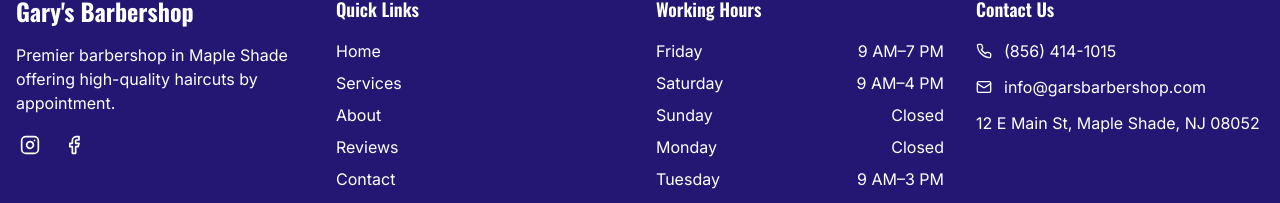
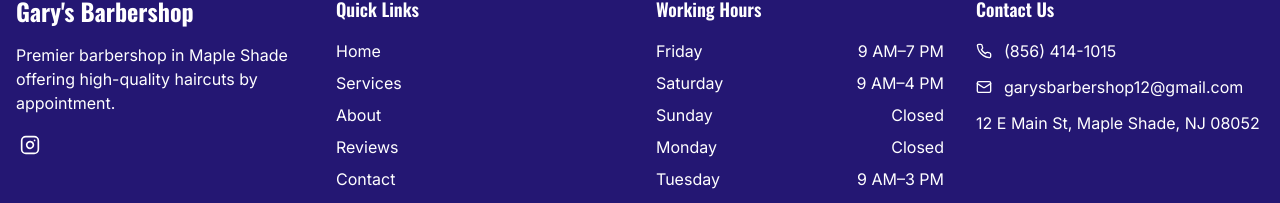
Before and after one commit to peymannaderi10/GarysBarbershopNJ.com, a React (Vite) app: page /contact in a window 1280 px wide. Shown: the part 2297-2500 px from the top of the page. Built offline with nearby package versions, Linux system fonts and the light colour scheme.

Commit message:
update animations and add instagram

```diff
--- a/src/components/ContactInfo.tsx
+++ b/src/components/ContactInfo.tsx
@@ -43,7 +43,7 @@ const ContactInfo = () => {
           </div>
           <div>
             <h4 className="font-medium text-gray-800">Email</h4>
-            <p className="text-gray-600">info@garsbarbershop.com</p>
+            <p className="text-gray-600">garysbarbershop12@gmail.com</p>
           </div>
         </div>
 
--- a/src/components/Footer.tsx
+++ b/src/components/Footer.tsx
@@ -1,5 +1,5 @@
 import { Link } from "react-router-dom";
-import { Phone, Mail, Instagram, Facebook } from "lucide-react";
+import { Phone, Mail, Instagram } from "lucide-react";
 
 const Footer = () => {
   const currentYear = new Date().getFullYear();
@@ -20,22 +20,13 @@ const Footer = () => {
             </p>
             <div className="flex space-x-4">
               <a
-                href="https://instagram.com"
+                href="https://www.instagram.com/gthebarber830"
                 target="_blank"
                 rel="noopener noreferrer"
                 className="text-white hover:text-barber-accent transition-colors p-1 focus:outline-none focus:ring-2 focus:ring-offset-2 focus:ring-barber-accent"
                 aria-label="Follow us on Instagram"
               >
                 <Instagram size={20} aria-hidden="true" />
-              </a>
-              <a
-                href="https://facebook.com"
-                target="_blank"
-                rel="noopener noreferrer"
-                className="text-white hover:text-barber-accent transition-colors p-1 focus:outline-none focus:ring-2 focus:ring-offset-2 focus:ring-barber-accent"
-                aria-label="Follow us on Facebook"
-              >
-                <Facebook size={20} aria-hidden="true" />
               </a>
             </div>
           </div>
@@ -138,10 +129,10 @@ const Footer = () => {
               <p className="flex items-start space-x-3 text-white">
                 <span className="mt-1"><Mail size={16} aria-hidden="true" /></span>
                 <a
-                  href="mailto:info@garsbarbershop.com"
+                  href="mailto:garysbarbershop12@gmail.com"
                   className="hover:text-barber-accent transition-colors focus:outline-none focus:ring-2 focus:ring-offset-2 focus:ring-barber-accent"
                 >
-                  info@garsbarbershop.com
+                  garysbarbershop12@gmail.com
                 </a>
               </p>
               <p className="text-white">
@@ -165,7 +156,7 @@ const Footer = () => {
         "logo": "https://garsbarbershop.com/logo.png",
         "image": "https://images.unsplash.com/photo-1503951914875-452162b0f3f1",
         "telephone": "+18564141015",
-        "email": "info@garsbarbershop.com",
+        "email": "garysbarbershop12@gmail.com",
         "description": "Premier barbershop in Maple Shade offering high-quality haircuts by appointment.",
         "address": {
           "@type": "PostalAddress",
--- a/src/pages/Index.tsx
+++ b/src/pages/Index.tsx
@@ -69,7 +69,7 @@ const Index = () => {
 
           <div className="grid grid-cols-1 md:grid-cols-3 gap-10">
             {/* Feature 1 */}
-            <div className="feature-animation float-animation opacity-0 bg-white p-8 rounded-lg shadow-lg hover:shadow-xl" style={{ animationDelay: '0.2s' }}>
+            <div className="feature-animation float-animation opacity-0 bg-white p-8 rounded-lg shadow-lg hover:shadow-xl" style={{ animationDelay: '0.1s' }}>
               <div className="w-16 h-16 mx-auto mb-6 bg-barber-primary/10 rounded-full flex items-center justify-center">
                 <Scissors className="h-8 w-8 text-barber-primary" />
               </div>
@@ -80,7 +80,7 @@ const Index = () => {
             </div>
 
             {/* Feature 2 */}
-            <div className="feature-animation scale-animation opacity-0 bg-white p-8 rounded-lg shadow-lg hover:shadow-xl" style={{ animationDelay: '0.6s' }}>
+            <div className="feature-animation scale-animation opacity-0 bg-white p-8 rounded-lg shadow-lg hover:shadow-xl" style={{ animationDelay: '0.2s' }}>
               <div className="w-16 h-16 mx-auto mb-6 bg-barber-primary/10 rounded-full flex items-center justify-center">
                 <Award className="h-8 w-8 text-barber-primary" />
               </div>
@@ -91,7 +91,7 @@ const Index = () => {
             </div>
 
             {/* Feature 3 */}
-            <div className="feature-animation rotate-animation opacity-0 bg-white p-8 rounded-lg shadow-lg hover:shadow-xl" style={{ animationDelay: '0.75s' }}>
+            <div className="feature-animation rotate-animation opacity-0 bg-white p-8 rounded-lg shadow-lg hover:shadow-xl" style={{ animationDelay: '0.3s' }}>
               <div className="w-16 h-16 mx-auto mb-6 bg-barber-primary/10 rounded-full flex items-center justify-center">
                 <Clock className="h-8 w-8 text-barber-primary" />
               </div>
```
